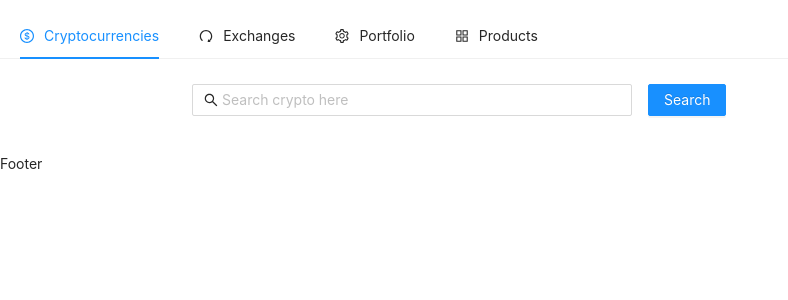
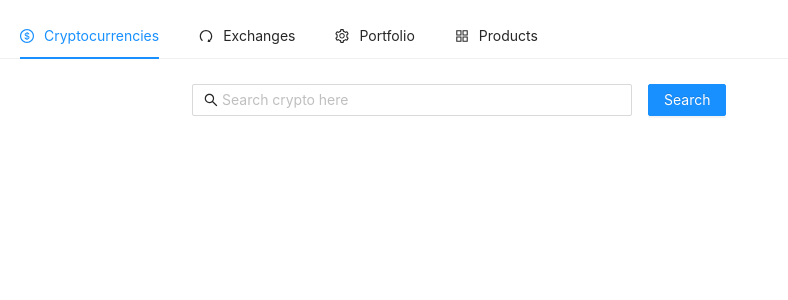
Before and after one commit to tolu-boy/crypto-checker, a Next.js app: page / in a window 1280 px wide. Shown: the top 300 px of the page, without its empty margins (0-788 px from the left). Built offline with nearby package versions, Linux system fonts and the light colour scheme.

Commit message:
navigation bar

```diff
--- a/public/components/Footer.tsx
+++ b/public/components/Footer.tsx
@@ -1,7 +1,11 @@
 
 const Footer = () => {
   return (
-    <div>Footer</div>
+    <div>
+      <div className="footer">
+
+      </div>
+    </div>
   )
 }
 
```
